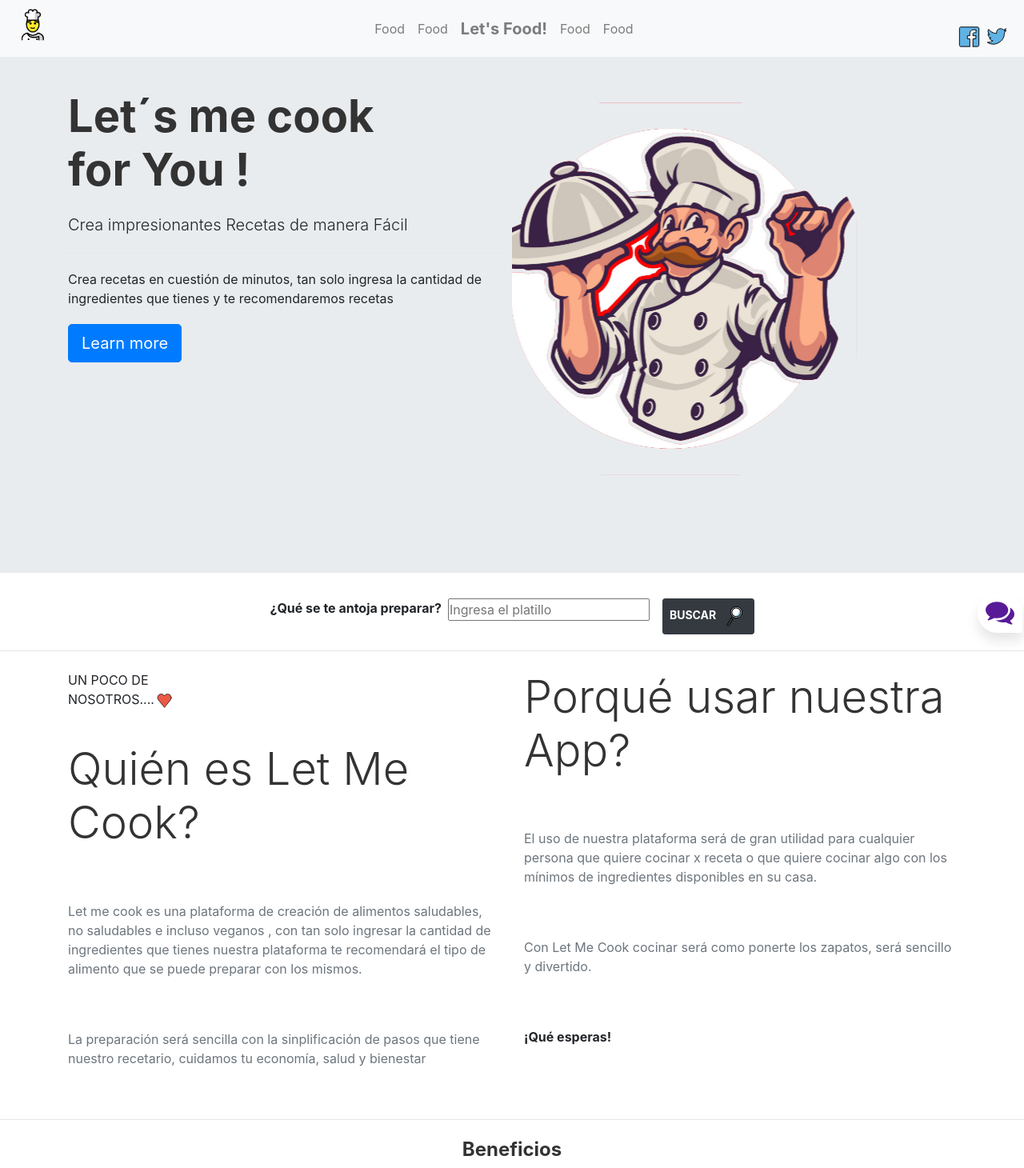
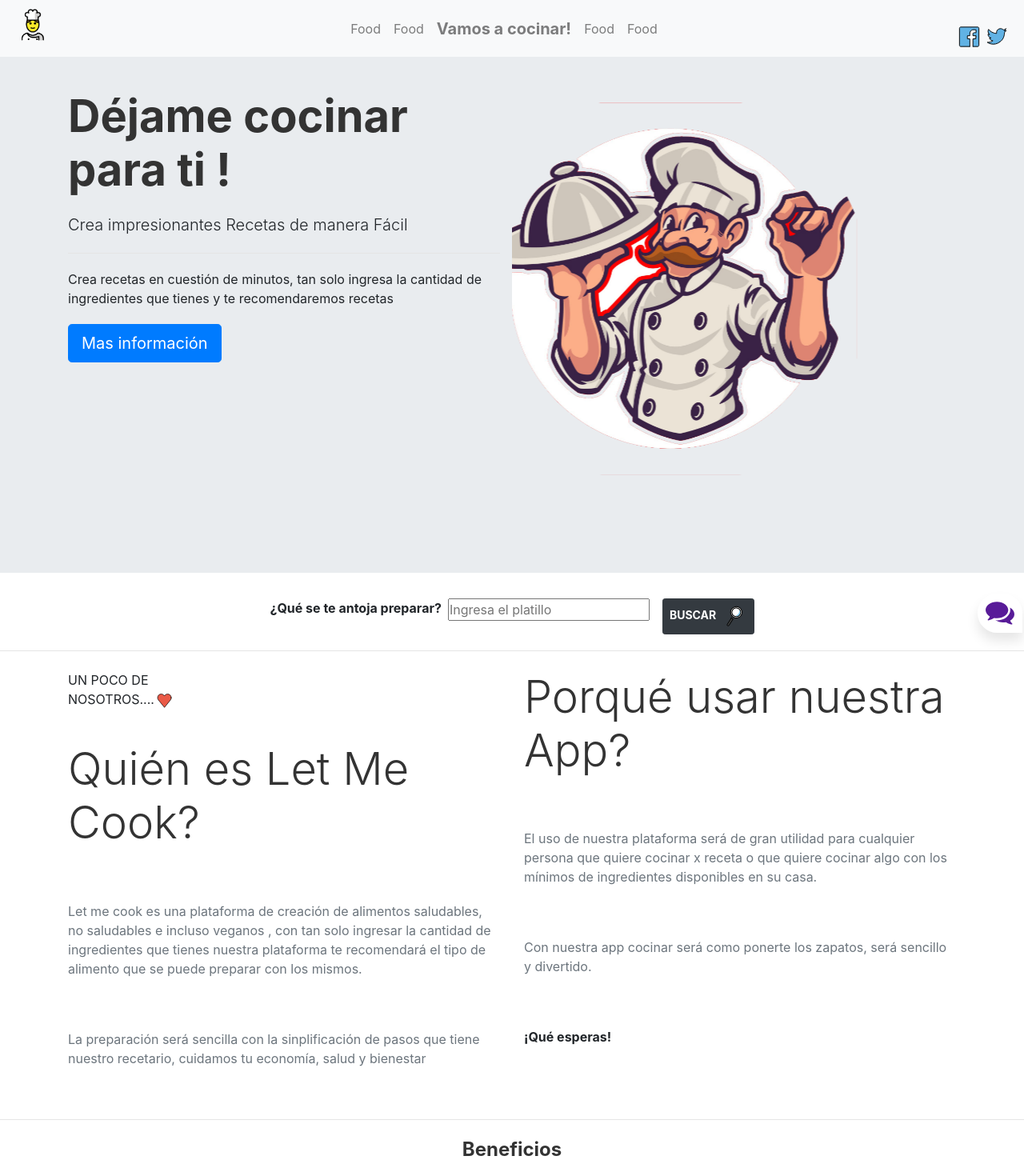
Before and after one commit to charly-zan/LetMeCook, a PHP site: page / in a window 1280 px wide. Shown: the top 1460 px of the page at 80% size. Run offline with PHP 8.4, Linux system fonts and the light colour scheme; some libraries are stand-ins or nearby versions.

Commit message:
"espanish"

```diff
--- a/index.php
+++ b/index.php
@@ -25,7 +25,7 @@ $ingedientes ="";
     <!--Navbar-->
     <nav
         class="navbar navbar-light navbar-expand-md bg-light justify-content-md-center justify-content-start fixed-top">
-        <a class="navbar-brand d-md-none d-inline" href="">Let's Food!</a>
+        <a class="navbar-brand d-md-none d-inline" href="">Vamos a cocinar!</a>
         <button class="navbar-toggler ml-1" type="button" data-toggle="collapse" data-target="#collapsingNavbar2">
             <span class="navbar-toggler-icon"></span>
         </button>
@@ -40,7 +40,7 @@ $ingedientes ="";
                 </li>
                 <li class="nav-item my-auto">
                     <a class="nav-link navbar-brand mx-0 d-none font-weight-bold d-md-inline"
-                        href="/letmecook/index.php">Let's Food!</a>
+                        href="/letmecook/index.php">Vamos a cocinar!</a>
                 </li>
                 <li class="nav-item">
                     <a class="nav-link" href="#">Food</a>
@@ -64,12 +64,12 @@ $ingedientes ="";
         <div class="container">
             <div class="row">
                 <div class="col-6 ">
-                    <h1 class="display-4 font-weight-bold">Let´s me cook <br>for You !</h1>
+                    <h1 class="display-4 font-weight-bold">Déjame cocinar  <br>para ti !</h1>
                     <p class="lead">Crea impresionantes Recetas de manera Fácil</p>
                     <hr>
                     <p>Crea recetas en cuestión de minutos, tan solo ingresa la cantidad de ingredientes que tienes y te
                         recomendaremos recetas</p>
-                    <a class="btn btn-primary btn-lg" href="#" role="button">Learn more</a>
+                    <a class="btn btn-primary btn-lg" href="#" role="button">Mas información</a>
                 </div>
                 <div class="col-6 uk-overflow-hidden">
                     <img class="img-fluid rounded-circle k-animation-reverse uk-transform-origin-top-right"
@@ -121,7 +121,7 @@ $ingedientes ="";
                     que quiere cocinar x receta o que quiere cocinar algo con los mínimos de
                     ingredientes disponibles en su casa.</p>
                 <br>
-                <p class=" text-muted uk-card">Con Let Me Cook cocinar será como ponerte los zapatos, será sencillo y
+                <p class=" text-muted uk-card">Con nuestra app cocinar será como ponerte los zapatos, será sencillo y
                     divertido.</p>
                 <br>
                 <p class="font-weight-bold uk-card">¡Qué esperas!</p>
@@ -247,7 +247,7 @@ $ingedientes ="";
                         <img style="height: 60px;" src="/letmecook/src/img/chef.png" alt="image">
                     </div>
                     <div class="chatbox__content--header">
-                        <h4 class="chatbox__heading--header">Let Me Chat</h4>
+                        <h4 class="chatbox__heading--header">Déjame ayudarte</h4>
                         <p class="chatbox__description--header">
                             Hola, soy mr pilopi <br>
                             ¿En qué te puedo ayudar?
@@ -258,7 +258,7 @@ $ingedientes ="";
                 </div>
                 <div class="chatbox__footer">
                     <input type="text" placeholder="Write a message...">
-                    <button class="chatbox__send--footer send__button">Send</button>
+                    <button class="chatbox__send--footer send__button">Enviar</button>
                 </div>
             </div>
             <div class="chatbox__button">
```
Also changed, not shown: preparation.php (+5 -6 lines), recipes.php (+4 -5 lines).
